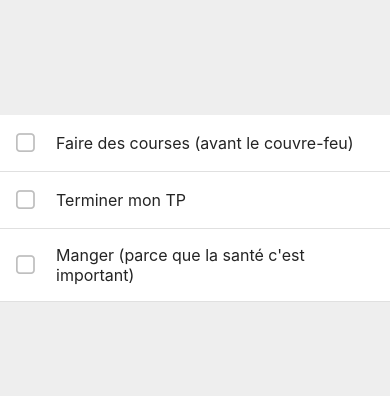
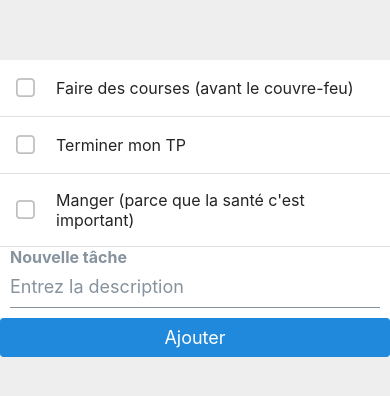
Before and after one commit to 2Itech-CDA-Lyon/react-native-todo, a React Native app: screen / in a window 390 px wide. Shown: the part 214-610 px from the top of the page. Built offline with nearby package versions, Linux system fonts and the light colour scheme; data requests are answered from the project's data file.

Commit message:
Add new task creation

```diff
--- a/App.tsx
+++ b/App.tsx
@@ -1,23 +1,43 @@
 import { StatusBar } from 'expo-status-bar';
-import React from 'react';
-import { ActivityIndicator, StyleSheet, Text, View } from 'react-native';
-import { ListItem } from 'react-native-elements';
+import React, { useState } from 'react';
+import { ActivityIndicator, StyleSheet, View } from 'react-native';
+import { Button, Input, ListItem } from 'react-native-elements';
 import { useFetchAllTasks } from './hooks';
+import { ITask } from './models';
 import RequestState from './request-state';
 
 
 export default function App() {
-  const { tasks, requestState } = useFetchAllTasks();
+  const { tasks, requestState, actions } = useFetchAllTasks();
+
+  const [newTaskDescription, setNewTaskDescription] = useState('');
 
   // Tant que la requête est en cours, affiche un indicateur de chargement
   if (requestState === RequestState.Pending) {
     return <ActivityIndicator />;
   }
 
+  const createTask = () => {
+    const newTask: ITask = {
+      description: newTaskDescription,
+      done: false,
+    };
+
+    fetch('http://localhost:3000/tasks', {
+      method: 'POST',
+      headers: {
+        'Content-Type': 'application/json;charset=UTF-8',
+      },
+      body: JSON.stringify(newTask),
+    })
+    .then(response => response.json())
+    .then( (json: ITask) => actions.addTask(json));
+  }
+
   // Dès que la requête a réussi, bascule sur l'affichage normal
   return (
-    <View style={styles.container}>
-      <View>
+    <View style={styles.background}>
+      <View style={styles.container}>
         {tasks.map(
           (task, index) =>
             <ListItem
@@ -32,6 +52,16 @@ export default function App() {
               </ListItem.Content>
             </ListItem>
         )}
+        <Input
+          label="Nouvelle tâche"
+          placeholder="Entrez la description"
+          onChangeText={text => setNewTaskDescription(text)}
+          value={newTaskDescription}
+        />
+        <Button
+          onPress={createTask}
+          title="Ajouter"
+        />
       </View>
       <StatusBar style="auto" />
     </View>
@@ -39,10 +69,13 @@ export default function App() {
 }
 
 const styles = StyleSheet.create({
-  container: {
+  background: {
     flex: 1,
     backgroundColor: '#eee',
     alignItems: 'center',
     justifyContent: 'center',
   },
+  container: {
+    backgroundColor: '#fff',
+  }
 });
--- a/hooks/FetchAllTasks.ts
+++ b/hooks/FetchAllTasks.ts
@@ -35,11 +35,25 @@ const useFetchAllTasks = () => {
     []
   );
 
+  // Crée une fonction permettant d'ajouter une tâche aux tâches existantes
+  const addTask = (newTask: ITask) => {
+    // Remplace la liste de tâches actuelle par une nouvelle liste contenant...
+    setTasks([
+      // ...tout le contenu actuel de la liste...
+      ...tasks,
+      // ...ainsi que la nouvelle tâche
+      newTask
+    ]);
+  }
+
   // Renvoie l'état actuel de la liste des tâches et de l'avancement de la requête dans le composant
   // qui a appelé ce hook afin qu'il puisse adapter son affichage en fonction
   return {
     tasks,
     requestState,
+    actions: {
+      addTask,
+    }
   };
 };
 
--- a/models/ITask.ts
+++ b/models/ITask.ts
@@ -1,5 +1,5 @@
 export default interface ITask {
-  id: number;
+  id?: number;
   description: string;
   done: boolean;
 };
```
